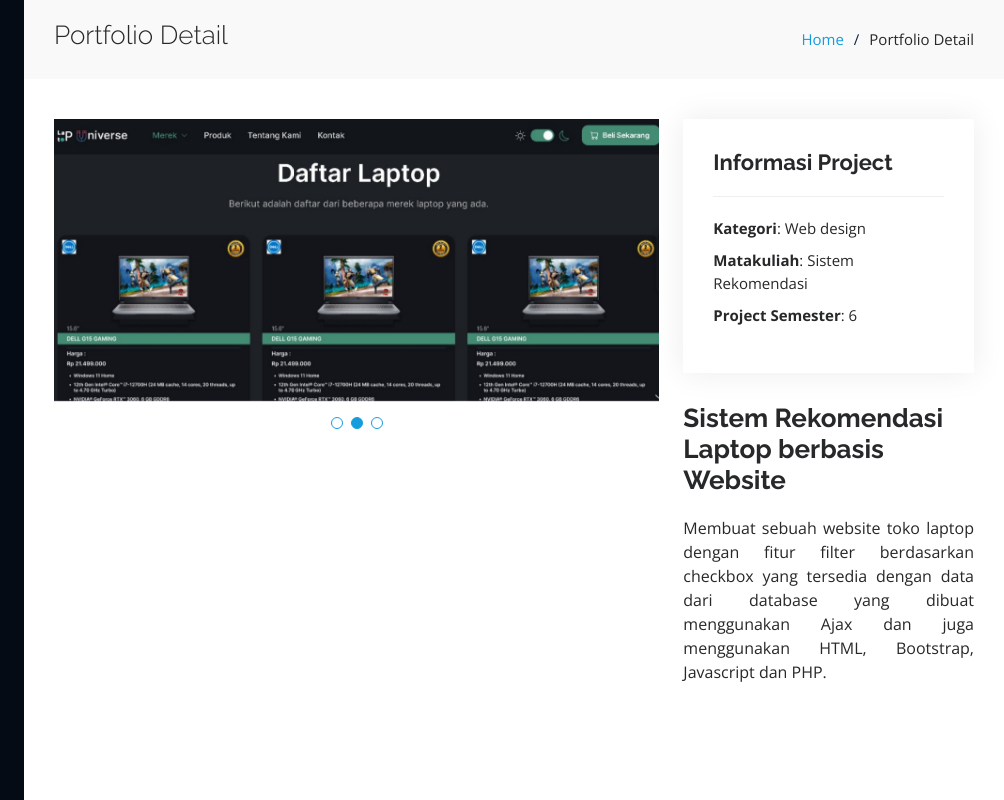
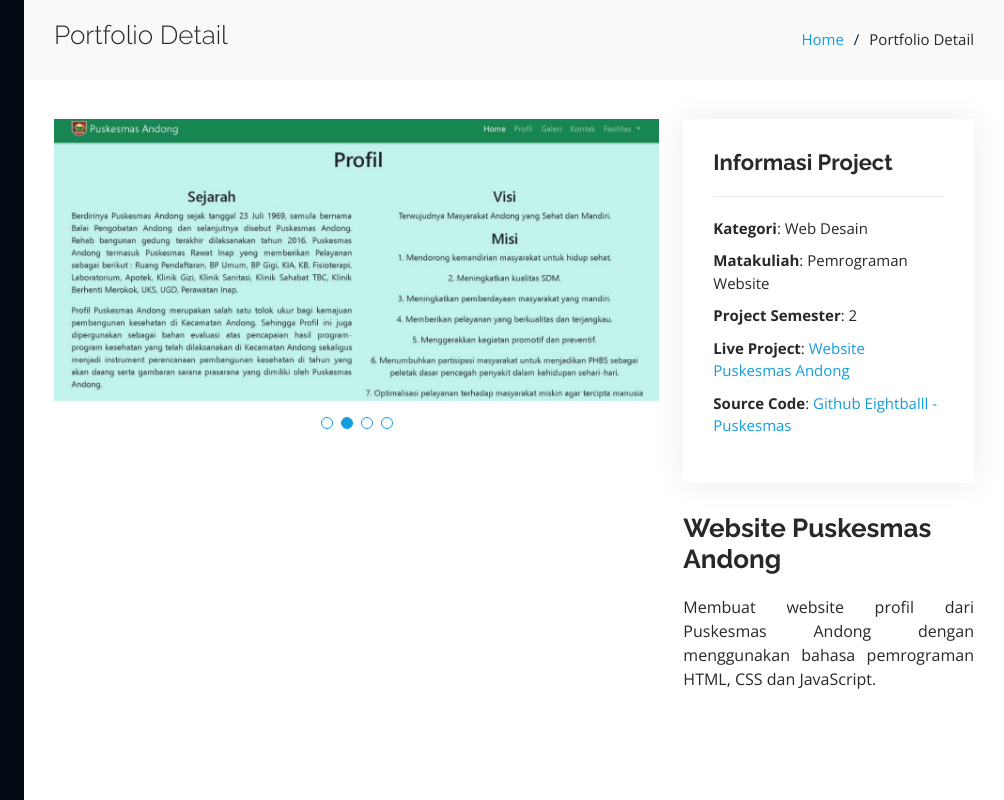
Before and after one commit to eightballl/eightballl.github.io, a plain HTML site: page portfolio-puskesmas.html in a window 1280 px wide. Shown: the full height of the page, 276-1280 px from the left. Drawn offline with nearby package versions, Linux system fonts and the light colour scheme.

Commit message:
Portfolio

```diff
--- a/portfolio-laptop.html
+++ b/portfolio-puskesmas.html
@@ -5,7 +5,7 @@
   <meta charset="utf-8">
   <meta content="width=device-width, initial-scale=1.0" name="viewport">
 
-  <title>Portfolio Web Laptop - Eightball</title>
+  <title>Portfolio Puskesmas Andong - Eightball</title>
   <meta content="" name="description">
   <meta content="" name="keywords">
 
@@ -95,15 +95,19 @@
               <div class="swiper-wrapper align-items-center">
 
                 <div class="swiper-slide">
-                  <img src="assets/img/portfolio/web1.jpg" alt="">
+                  <img src="assets/img/portfolio/pus1.jpg" alt="">
                 </div>
 
                 <div class="swiper-slide">
-                  <img src="assets/img/portfolio/web2.jpg" alt="">
+                  <img src="assets/img/portfolio/pus2.jpg" alt="">
                 </div>
 
                 <div class="swiper-slide">
-                  <img src="assets/img/portfolio/web3.jpg" alt="">
+                  <img src="assets/img/portfolio/pus3.jpg" alt="">
+                </div>
+
+                <div class="swiper-slide">
+                  <img src="assets/img/portfolio/pus4.jpg" alt="">
                 </div>
 
               </div>
@@ -115,15 +119,17 @@
             <div class="portfolio-info">
               <h3>Informasi Project</h3>
               <ul>
-                <li><strong>Kategori</strong>: Web design</li>
-                <li><strong>Matakuliah</strong>: Sistem Rekomendasi</li>
-                <li><strong>Project Semester</strong>: 6</li>
+                <li><strong>Kategori</strong>: Web Desain</li>
+                <li><strong>Matakuliah</strong>: Pemrograman Website</li>
+                <li><strong>Project Semester</strong>: 2</li>
+                <li><strong>Live Project</strong>: <a href="/puskesmas">Website Puskesmas Andong</a></li>
+                <li><strong>Source Code</strong>: <a href="https://github.com/eightballl/puskesmas">Github Eightballl - Puskesmas</a></li>
               </ul>
             </div>
             <div class="portfolio-description">
-              <h2>Sistem Rekomendasi Laptop berbasis Website</h2>
+              <h2>Website Puskesmas Andong</h2>
               <p align="justify">
-                Membuat sebuah website toko laptop dengan fitur filter berdasarkan checkbox yang tersedia dengan data dari database yang dibuat menggunakan Ajax dan juga menggunakan HTML, Bootstrap, Javascript dan PHP.
+                Membuat website profil dari Puskesmas Andong dengan menggunakan bahasa pemrograman HTML, CSS dan JavaScript.
               </p>
             </div>
           </div>
```
Also changed, not shown: index.html (+10 -0 lines), assets/img/portfolio/pus.jpg (added), assets/img/portfolio/pus1.jpg (added), assets/img/portfolio/pus2.jpg (added), assets/img/portfolio/pus3.jpg (added), assets/img/portfolio/pus4.jpg (added).
